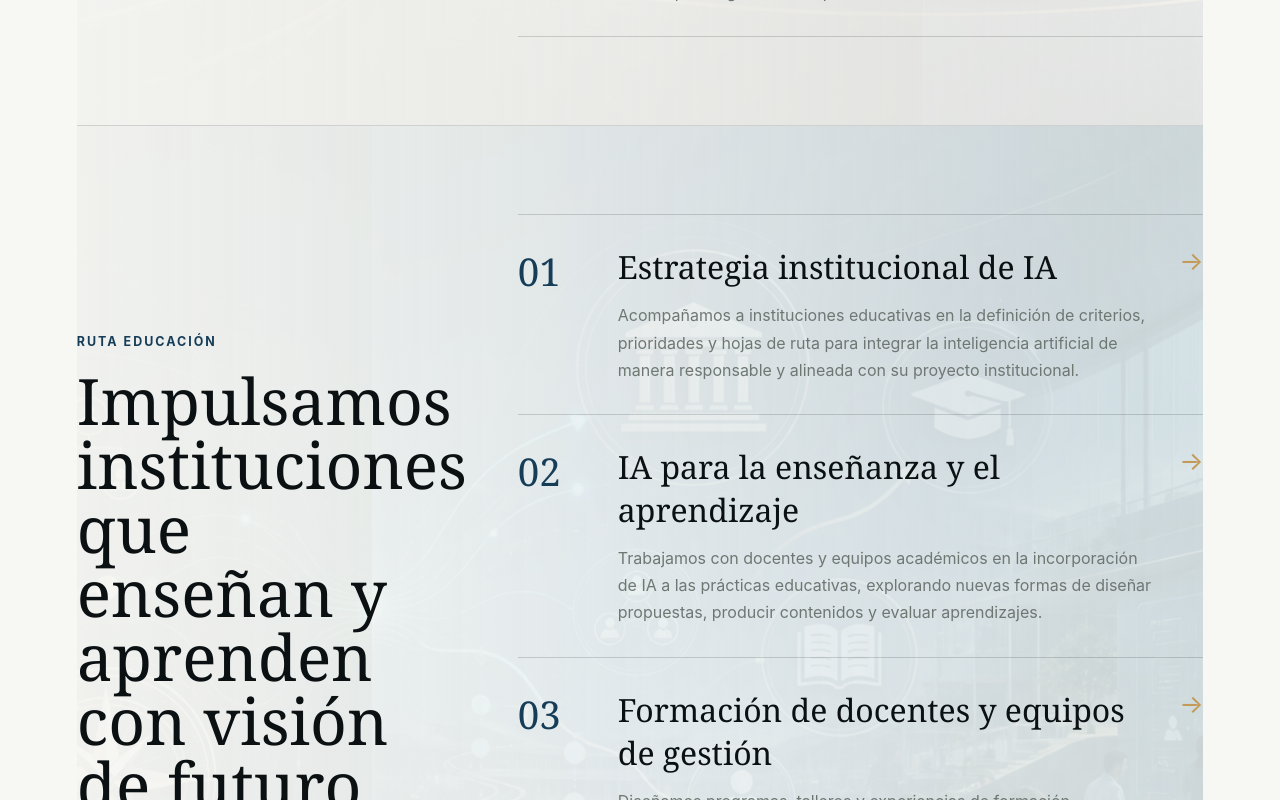
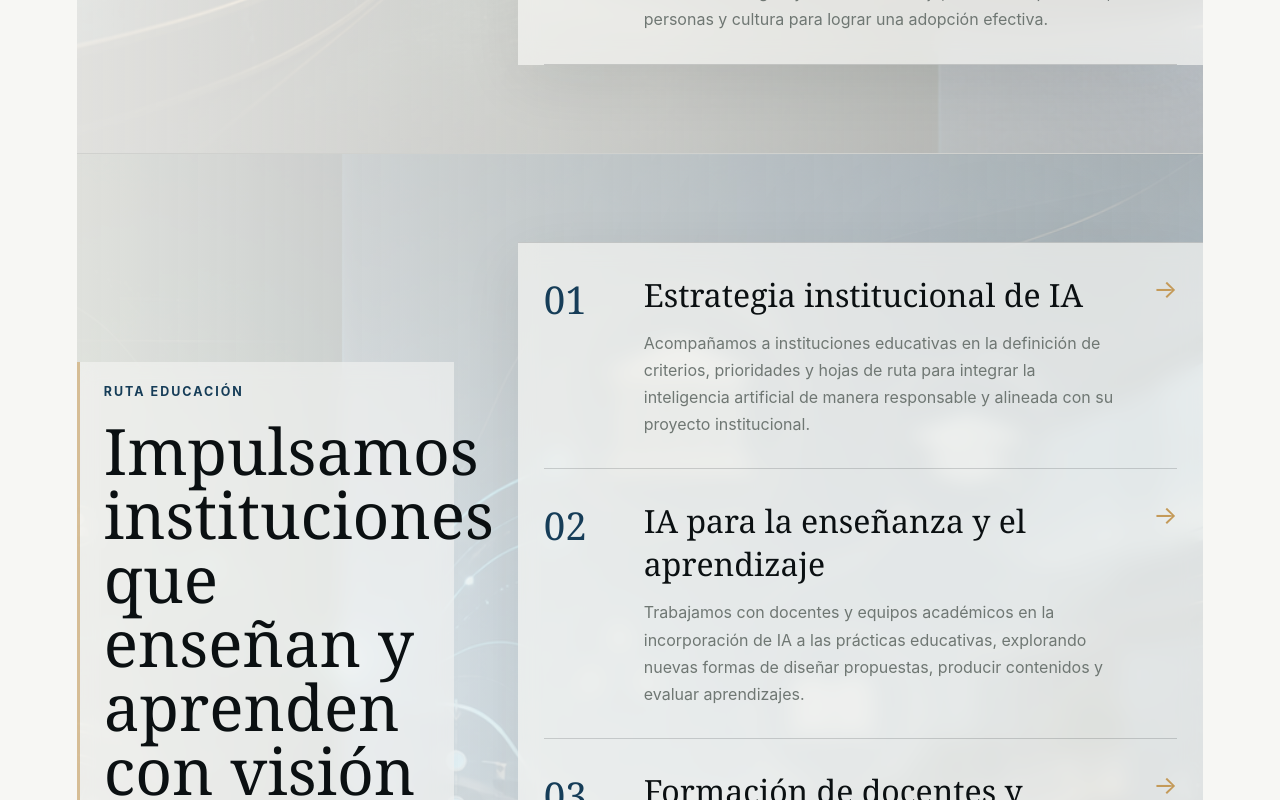
Before and after one commit to fernandamiccoli/consultoria-ia-fmc, a Next.js app: page / in a window 1280 px wide. Shown: the part 3340-4140 px from the top of the page. Built offline with nearby package versions, Linux system fonts and the light colour scheme.

Commit message:
fix: equilibrar marca de agua en servicios

```diff
--- a/app/globals.css
+++ b/app/globals.css
@@ -346,7 +346,7 @@ h1 {
   background-size: cover;
   content: "";
   inset: 0;
-  opacity: 0.34;
+  opacity: 0.5;
   pointer-events: none;
   position: absolute;
   z-index: 0;
@@ -354,8 +354,8 @@ h1 {
 
 .service-route::after {
   background:
-    linear-gradient(90deg, rgba(247, 247, 244, 0.94) 0%, rgba(247, 247, 244, 0.84) 46%, rgba(247, 247, 244, 0.7) 100%),
-    radial-gradient(circle at 84% 22%, rgba(196, 154, 89, 0.14), transparent 34%);
+    linear-gradient(90deg, rgba(247, 247, 244, 0.82) 0%, rgba(247, 247, 244, 0.62) 48%, rgba(247, 247, 244, 0.36) 100%),
+    radial-gradient(circle at 84% 22%, rgba(196, 154, 89, 0.1), transparent 34%);
   content: "";
   inset: 0;
   pointer-events: none;
@@ -374,13 +374,13 @@ h1 {
 
 .service-route.education::before {
   background-position: 82% center;
-  opacity: 0.36;
+  opacity: 0.52;
 }
 
 .service-route.education::after {
   background:
-    linear-gradient(90deg, rgba(247, 247, 244, 0.92) 0%, rgba(235, 241, 242, 0.82) 48%, rgba(221, 233, 236, 0.68) 100%),
-    radial-gradient(circle at 82% 20%, rgba(22, 61, 88, 0.16), transparent 36%);
+    linear-gradient(90deg, rgba(247, 247, 244, 0.8) 0%, rgba(235, 241, 242, 0.58) 48%, rgba(221, 233, 236, 0.34) 100%),
+    radial-gradient(circle at 82% 20%, rgba(22, 61, 88, 0.1), transparent 36%);
 }
 
 .service-route.education .section-label,
@@ -389,9 +389,13 @@ h1 {
 }
 
 .service-intro {
+  align-self: start;
+  background: rgba(247, 247, 244, 0.58);
+  backdrop-filter: blur(10px);
+  border-left: 3px solid rgba(196, 154, 89, 0.58);
+  padding: 22px 24px 26px;
   position: sticky;
   top: 120px;
-  align-self: start;
 }
 
 .service-intro h2 {
@@ -399,7 +403,11 @@ h1 {
 }
 
 .service-list {
+  background: rgba(247, 247, 244, 0.68);
+  backdrop-filter: blur(10px);
   border-top: 1px solid var(--line);
+  box-shadow: 0 18px 56px rgba(4, 24, 23, 0.08);
+  padding: 0 26px;
 }
 
 .service-row {
```
